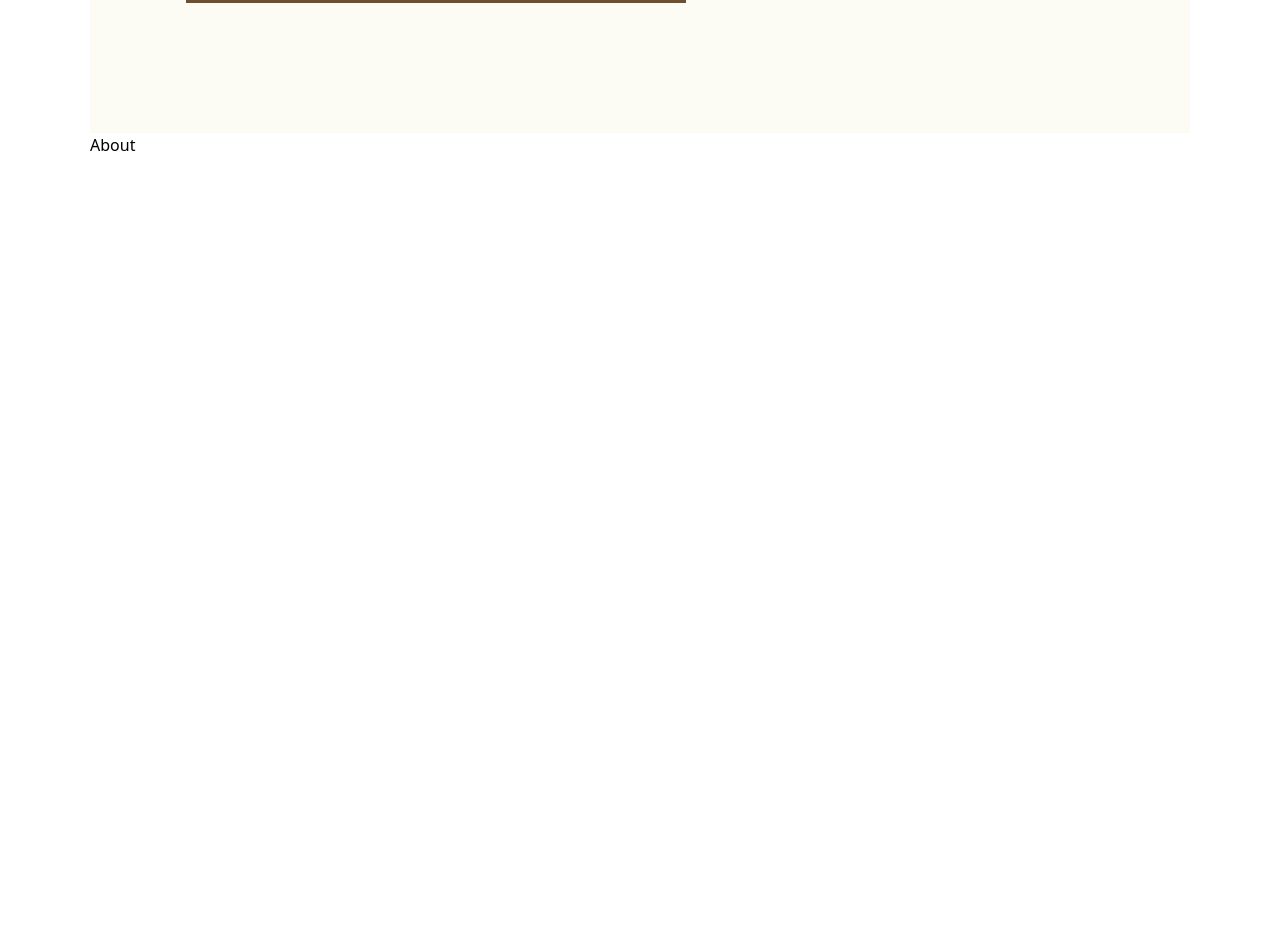
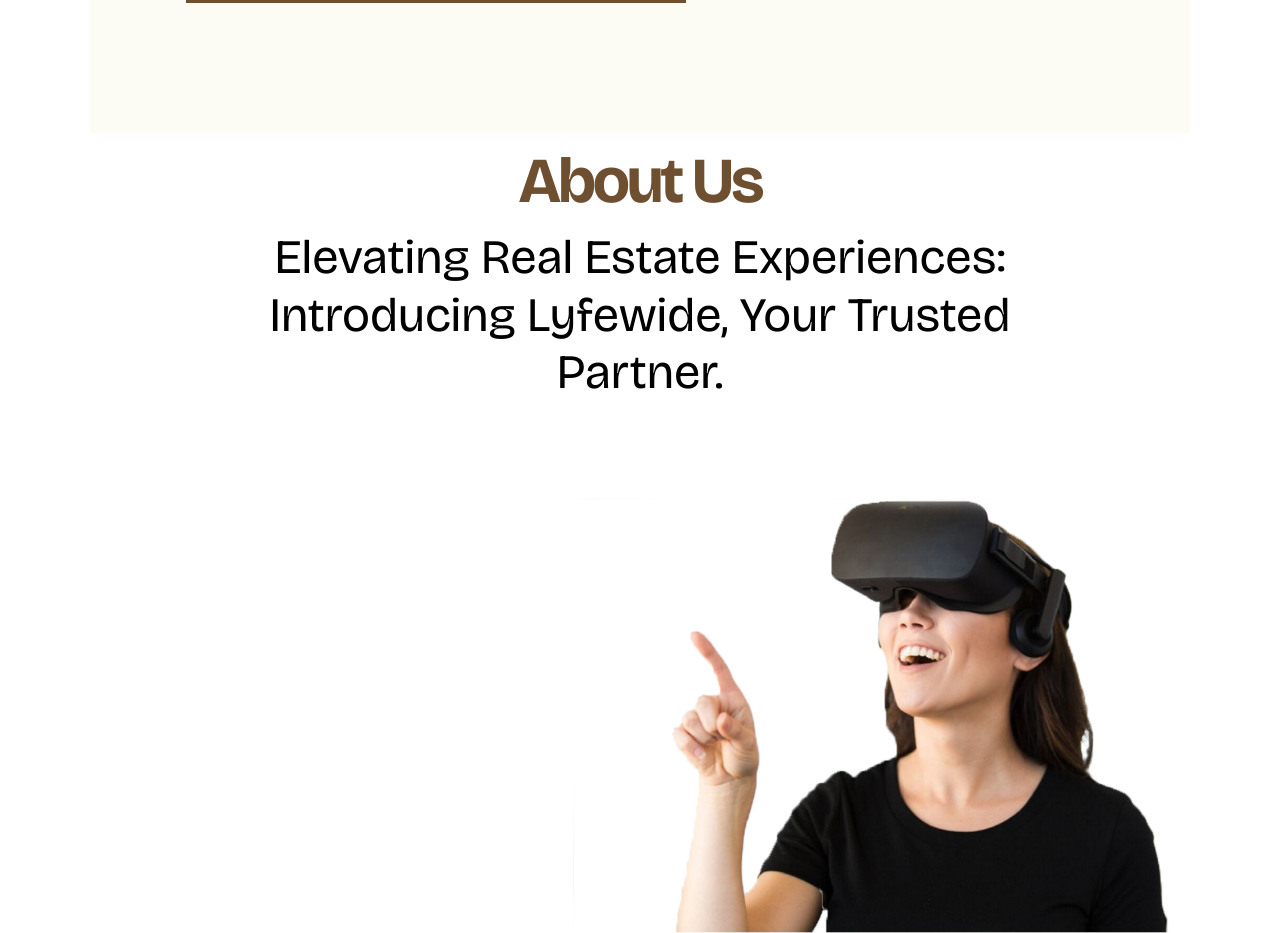
Before and after one commit to Miracle-omosede/react-real-estate, a React (Create React App) app: page / in a window 1280 px wide. Shown: the part 780-1713 px from the top of the page. Before the commit the page ends 937 px from the top, so only its background shows below. Built offline with nearby package versions, Linux system fonts and the light colour scheme.

Commit message:
Added image to the about component

```diff
--- /dev/null
+++ b/src/constants/index.js
@@ -0,0 +1,6 @@
+export const aboutSection  = [
+    {
+        id: 'Header',
+        title: "Elevating Real Estate Experiences: Introducing Lyfewide, Your Trusted Partner"
+    }
+]
--- a/src/pages/About.jsx
+++ b/src/pages/About.jsx
@@ -1,9 +1,39 @@
 import React from 'react'
+import Vrlady from '../images/virtualtour.png'
 
 const About = () => {
   return (
-    <div>About</div>
-  )
+    <div className="wrapper flex flex-col w-full h-screen overflow-hidden relative">
+      {/* --Heading--- */}
+      <div className="w-full flex flex-col justify-center items-center">
+        <div className="font-Bricolage flex flex-col w-3/4 justify-start items-center">
+          <h4 className="text-[#6e5031] text-[4rem] font-bold tracking-tighter capitalize">
+            About us
+          </h4>
+          <h1
+            className="capitalize text-[3rem] text-center"
+            style={{ lineHeight: 1.2 }}
+          >
+            Elevating Real Estate Experiences: Introducing Lyfewide, Your
+            Trusted Partner.
+          </h1>
+        </div>
+      </div>
+
+      <div className="flex flex-row ml-32">
+        <div className="flex flex-col w-full h-auto font-Montserrat font-[400] justify-start items-start">
+
+          {/* <h4 className="w-[500px] font-[500] capitalize text-4xl">
+            Lyfewide guides you on a 3D virtual tour of your dream home.
+          </h4> */}
+        </div>
+
+        <div className="absolute -right-10 w-[850px] bottom-0">
+          <img src={Vrlady} alt="vr-lady" />
+        </div>
+      </div>
+    </div>
+  );
 }
 
 export default About
```
Also changed, not shown: src/images/virtualtour.png (added).
